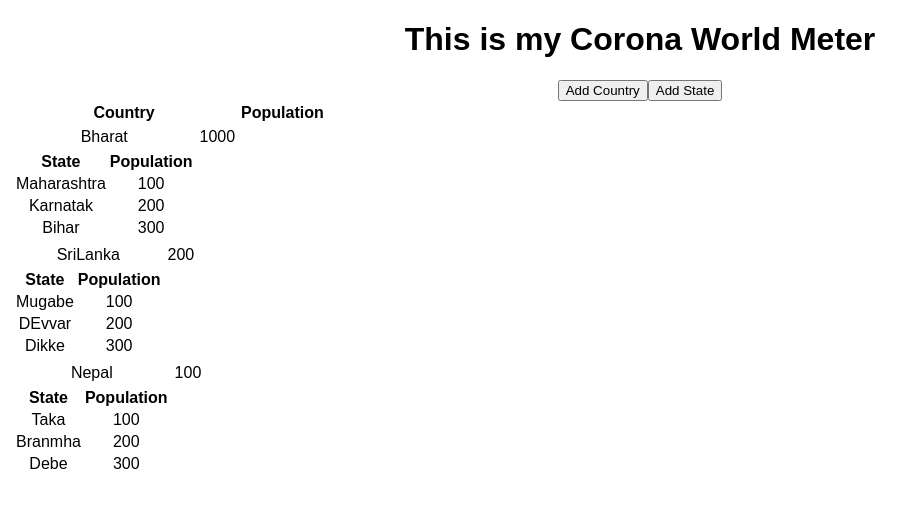
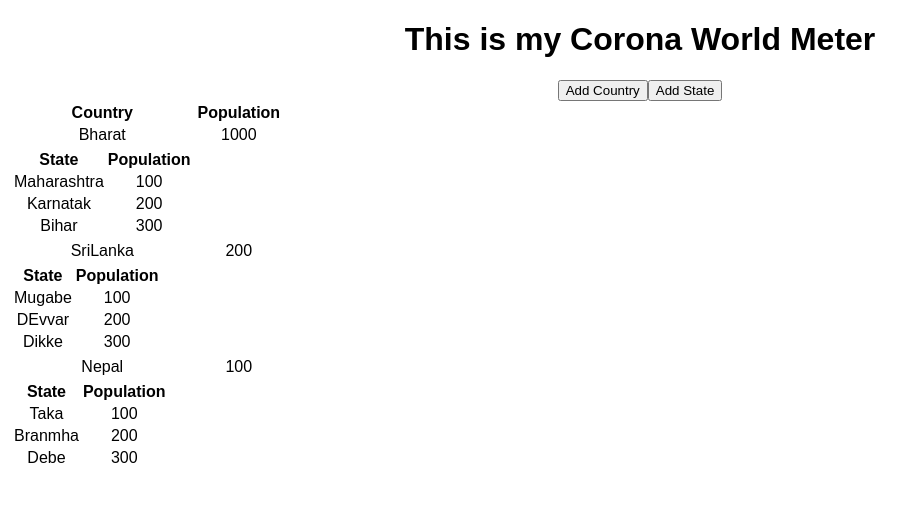
Before and after one commit to NitinDaphale/CoroMeter, a React (Create React App) app: page / in a window 1280 px wide. Shown: the top 508 px of the page, without its empty margins (0-923 px from the left). Built offline with nearby package versions, Linux system fonts and the light colour scheme.

Commit message:
Profiler Component added to measure performance.

```diff
--- a/src/App.js
+++ b/src/App.js
@@ -1,11 +1,15 @@
-import React from "react";
+import React, { Profiler } from "react";
 import Home from "./home";
 import "./styles.css";
+
+function onProfilerRendered() {}
 
 export default function App() {
   return (
     <div className="App">
-      <Home />
+      <Profiler id="Navigation" onRender={onProfilerRendered}>
+        <Home />
+      </Profiler>
     </div>
   );
 }
--- a/src/country.js
+++ b/src/country.js
@@ -2,10 +2,8 @@ import React from "react";
 import StateList from "./stateList";
 
 export default React.memo(({ name, population, states }) => {
-  console.log("in country");
-
   return (
-    <div>
+    <tbody>
       <tr>
         <td>{name}</td>
         <td>{population}</td>
@@ -15,6 +13,6 @@ export default React.memo(({ name, population, states }) => {
           <StateList states={states} />
         </td>
       </tr>
-    </div>
+    </tbody>
   );
 });
--- a/src/home.js
+++ b/src/home.js
@@ -69,10 +69,12 @@ export default () => {
         Add State
       </button>
       <table>
-        <tr>
-          <th>Country</th>
-          <th>Population</th>
-        </tr>
+        <thead>
+          <tr>
+            <th>Country</th>
+            <th>Population</th>
+          </tr>
+        </thead>
         {countries.map((c, i) => (
           <Country
             key={i}
--- a/src/state.js
+++ b/src/state.js
@@ -1,9 +1,6 @@
 import React from "react";
 
 const St = ({ state }) => {
-  // console.log(name);
-
-  console.log("in state");
   return (
     <tr>
       <td>{state.name}</td>
--- a/src/stateList.js
+++ b/src/stateList.js
@@ -2,8 +2,6 @@ import React from "react";
 import State from "./state";
 
 export default React.memo(({ states }) => {
-  console.log("in stateList");
-
   return (
     <table>
       <thead>
@@ -12,9 +10,11 @@ export default React.memo(({ states }) => {
           <th>Population</th>
         </tr>
       </thead>
-      {states.map((s, i) => (
-        <State key={i} state={s} />
-      ))}
+      <tbody>
+        {states.map((s, i) => (
+          <State key={i} state={s} />
+        ))}
+      </tbody>
     </table>
   );
 });
```
